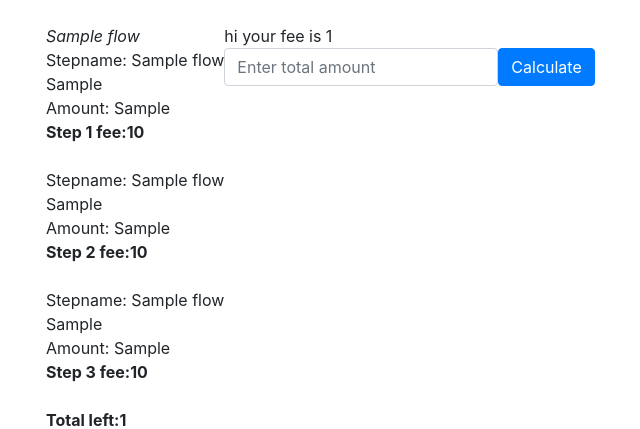
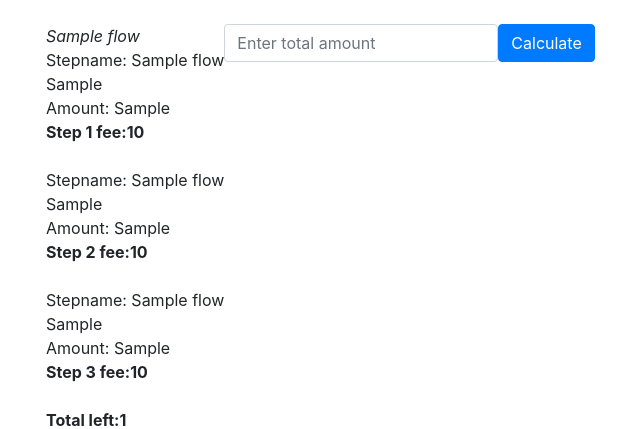
Before and after one commit to angelika-mamchych/BudgetBuddy, a Flask app: template templates/flows_compare.html in a window 1280 px wide. Shown: the part 56-485 px from the top of the page, without its empty margins (39-679 px from the left). Run offline with Flask 2, Linux system fonts and the light colour scheme; the template is opened without the code that fills it: most values are stand-ins (such as "Sample title", 1, 10 or a date in 2020); some libraries are stand-ins or nearby versions.

Commit message:
Delete no relevant code

```diff
--- a/templates/flows_compare.html
+++ b/templates/flows_compare.html
@@ -31,9 +31,6 @@
     </div>
 {% endfor %}
 <br>
-{% if total_left %}
- hi your fee is {{ total_left }}
-{% endif %}
 <form class="form-inline" method="post">
 
     <div class="form-row">
```
